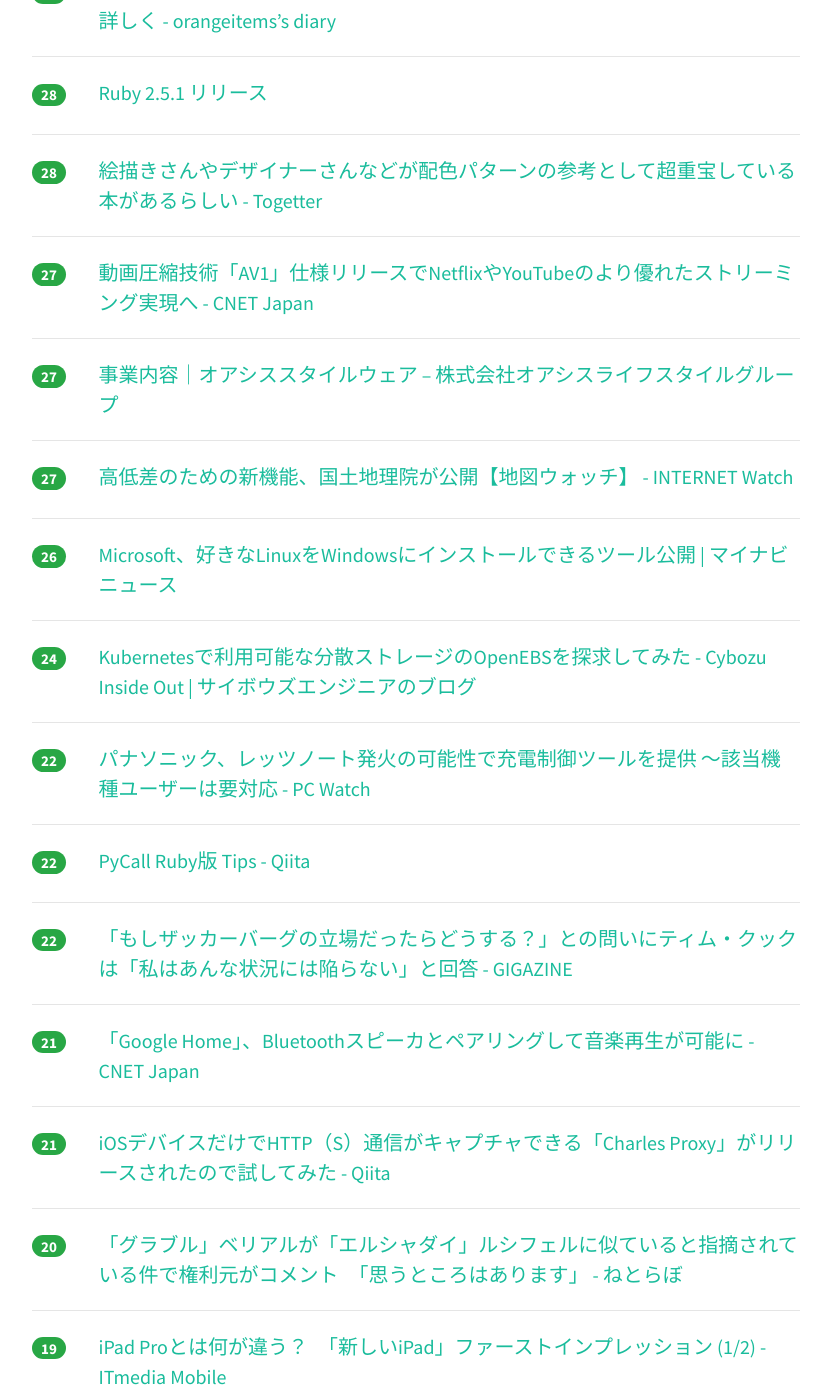
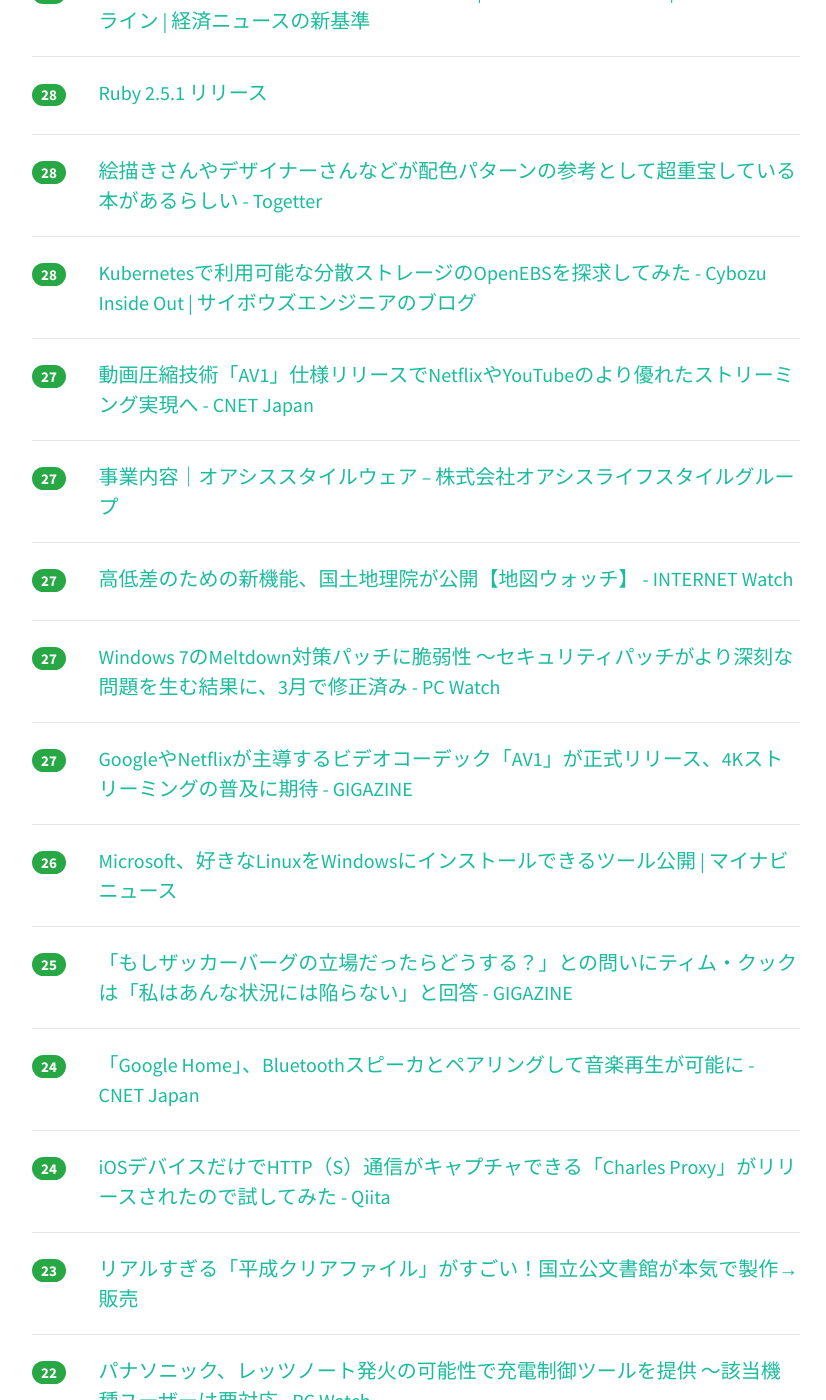
Before and after one commit to yatta47/hatena-matome-site, a Jekyll site: the page built from _posts/2018-03-29-hatena.md, in a window 1280 px wide and 1400 px high, scrolled down 3756 px. Shown: the whole window, without its empty margins (224-1050 px from the left). Built offline with Jekyll 4.4.1, drawn with Linux system fonts in a browser that asks for light colours; nearby versions of some CDN libraries; some of the changed text lies outside the part shown.

Commit message:
Updated 2018-03-29

```diff
--- a/_posts/2018-03-29-hatena.md
+++ b/_posts/2018-03-29-hatena.md
@@ -1,33 +1,33 @@
 ---
 layout: post
 title:  "2018-03-29 はてぶIT"
-date:   2018-03-29 18:03:10
+date:   2018-03-29 19:02:35
 tags: [it-hotentry]
 ---
-56 件のデータあり
+58 件のデータあり
 
 <hr><div class="row">
-<div class="col-1"><span class="badge badge-pill badge-success h2">681</span></div>
+<div class="col-1"><span class="badge badge-pill badge-success h2">709</span></div>
 <div class="col-11"><a href='http://d.hatena.ne.jp/Kango/20180328/1522253693' target='_blank'>ルーターの設定情報改ざんについてまとめてみた - piyolog</a></div>
 </div>
 <hr>
 <div class="row">
-<div class="col-1"><span class="badge badge-pill badge-success h2">574</span></div>
+<div class="col-1"><span class="badge badge-pill badge-success h2">609</span></div>
 <div class="col-11"><a href='http://kabumatome.doorblog.jp/archives/65915698.html' target='_blank'>ビリビリ動画が米ナスダックに上場、時価総額はニコニコ動画の親会社カドカワの4倍に : 市況かぶ全力２階建</a></div>
 </div>
 <hr>
 <div class="row">
-<div class="col-1"><span class="badge badge-pill badge-success h2">334</span></div>
+<div class="col-1"><span class="badge badge-pill badge-success h2">350</span></div>
 <div class="col-11"><a href='https://withnews.jp/article/f0180329000qq000000000000000W00g10701qq000017016A' target='_blank'>おじさんの心に芽生えた「美少女」　VRがもたらす、もう一つの未来 - withnews（ウィズニュース）</a></div>
 </div>
 <hr>
 <div class="row">
-<div class="col-1"><span class="badge badge-pill badge-success h2">306</span></div>
+<div class="col-1"><span class="badge badge-pill badge-success h2">324</span></div>
 <div class="col-11"><a href='https://qiita.com/ogapants/items/8a551ed3b16bcf0cc3ed' target='_blank'>「AndroidはiOSと同じデザインで！」と言われたときの対応案 - Qiita</a></div>
 </div>
 <hr>
 <div class="row">
-<div class="col-1"><span class="badge badge-pill badge-success h2">218</span></div>
+<div class="col-1"><span class="badge badge-pill badge-success h2">261</span></div>
 <div class="col-11"><a href='https://coliss.com/articles/build-websites/operation/javascript/javascript-in-14-minutes.html' target='_blank'>独学の人には特にオススメ！JavaScriptの基礎が一通り、14分ちょいで学べるチュートリアル | コリス</a></div>
 </div>
 <hr>
@@ -37,28 +37,33 @@ tags: [it-hotentry]
 </div>
 <hr>
 <div class="row">
-<div class="col-1"><span class="badge badge-pill badge-success h2">136</span></div>
+<div class="col-1"><span class="badge badge-pill badge-success h2">137</span></div>
 <div class="col-11"><a href='https://headlines.yahoo.co.jp/hl?a=20180328-00000079-asahi-soci' target='_blank'>ルーターにサイバー攻撃か　ネット接続で不具合相次ぐ （朝日新聞デジタル） - Yahoo!ニュース</a></div>
 </div>
 <hr>
 <div class="row">
-<div class="col-1"><span class="badge badge-pill badge-success h2">108</span></div>
+<div class="col-1"><span class="badge badge-pill badge-success h2">125</span></div>
 <div class="col-11"><a href='http://www.bokukoko.info/entry/2018/03/28/221026' target='_blank'>Ruby on Rails の魅力と思想 - ボクココ</a></div>
 </div>
 <hr>
 <div class="row">
-<div class="col-1"><span class="badge badge-pill badge-success h2">86</span></div>
+<div class="col-1"><span class="badge badge-pill badge-success h2">96</span></div>
+<div class="col-11"><a href='https://inside.pixiv.blog/usa/3841' target='_blank'>3/28に公開されたRubyの脆弱性情報についてのポエム的解説 - pixiv inside</a></div>
+</div>
+<hr>
+<div class="row">
+<div class="col-1"><span class="badge badge-pill badge-success h2">89</span></div>
 <div class="col-11"><a href='https://qiita.com/creaith/items/cde0cbf56c88021b534d' target='_blank'>フロントエンド・テストツール比較 Puppeteer #02テスト編 - Qiita</a></div>
 </div>
 <hr>
 <div class="row">
-<div class="col-1"><span class="badge badge-pill badge-success h2">85</span></div>
+<div class="col-1"><span class="badge badge-pill badge-success h2">86</span></div>
 <div class="col-11"><a href='https://speakerdeck.com/ogapants/androidhaiostotong-sitesainte-toyan-waretatokifalsetips' target='_blank'>「AndroidはiOSと同じデザインで！」と言われたときのTips // Speaker Deck</a></div>
 </div>
 <hr>
 <div class="row">
-<div class="col-1"><span class="badge badge-pill badge-success h2">84</span></div>
-<div class="col-11"><a href='https://inside.pixiv.blog/usa/3841' target='_blank'>3/28に公開されたRubyの脆弱性情報についてのポエム的解説 - pixiv inside</a></div>
+<div class="col-1"><span class="badge badge-pill badge-success h2">86</span></div>
+<div class="col-11"><a href='https://findy-code.io/engineer-lab/company-participation-as-second-job' target='_blank'>案外少ない「他社での副業OKな企業」ではなく、「副業エンジニア受け入れOKな企業」１０選 | Findy Engineer Lab</a></div>
 </div>
 <hr>
 <div class="row">
@@ -68,11 +73,11 @@ tags: [it-hotentry]
 <hr>
 <div class="row">
 <div class="col-1"><span class="badge badge-pill badge-success h2">77</span></div>
-<div class="col-11"><a href='https://findy-code.io/engineer-lab/company-participation-as-second-job' target='_blank'>案外少ない「他社での副業OKな企業」ではなく、「副業エンジニア受け入れOKな企業」１０選 | Findy Engineer Lab</a></div>
+<div class="col-11"><a href='https://haken.rikunabi.com/discovery/article/1148/' target='_blank'>「かんじゅくゴシック」に「うつくし明朝体」！女子向けサイトに最適なフリーフォントまとめ | ハッケン！リクナビ派遣</a></div>
 </div>
 <hr>
 <div class="row">
-<div class="col-1"><span class="badge badge-pill badge-success h2">72</span></div>
+<div class="col-1"><span class="badge badge-pill badge-success h2">76</span></div>
 <div class="col-11"><a href='https://togetter.com/li/1213138' target='_blank'>中国「ビリビリ動画」が米国で上場。「なぜニコニコ動画は、こうならなかった？」…という話 - Togetter</a></div>
 </div>
 <hr>
@@ -82,18 +87,13 @@ tags: [it-hotentry]
 </div>
 <hr>
 <div class="row">
-<div class="col-1"><span class="badge badge-pill badge-success h2">67</span></div>
-<div class="col-11"><a href='https://haken.rikunabi.com/discovery/article/1148/' target='_blank'>「かんじゅくゴシック」に「うつくし明朝体」！女子向けサイトに最適なフリーフォントまとめ | ハッケン！リクナビ派遣</a></div>
+<div class="col-1"><span class="badge badge-pill badge-success h2">64</span></div>
+<div class="col-11"><a href='https://gigazine.net/news/20180329-compress-hand-written-notes/' target='_blank'>画像のノイズを落としたり容量を小さくしたりするにはどのようなコードを書く必要があるのか？ - GIGAZINE</a></div>
 </div>
 <hr>
 <div class="row">
-<div class="col-1"><span class="badge badge-pill badge-success h2">53</span></div>
+<div class="col-1"><span class="badge badge-pill badge-success h2">55</span></div>
 <div class="col-11"><a href='http://toyokeizai.net/articles/-/214161' target='_blank'>複雑怪奇｢バス路線｣検索全国対応への道のり | ローカル線･公共交通 | 東洋経済オンライン | 経済ニュースの新基準</a></div>
-</div>
-<hr>
-<div class="row">
-<div class="col-1"><span class="badge badge-pill badge-success h2">53</span></div>
-<div class="col-11"><a href='https://gigazine.net/news/20180329-compress-hand-written-notes/' target='_blank'>画像のノイズを落としたり容量を小さくしたりするにはどのようなコードを書く必要があるのか？ - GIGAZINE</a></div>
 </div>
 <hr>
 <div class="row">
@@ -107,13 +107,13 @@ tags: [it-hotentry]
 </div>
 <hr>
 <div class="row">
-<div class="col-1"><span class="badge badge-pill badge-success h2">46</span></div>
-<div class="col-11"><a href='https://baigie.me/nippo/2018/03/28/how-to-proofread/' target='_blank'>編集者の経験から考える文章校正の仕方と注意すべきこと | ベイジの日報</a></div>
+<div class="col-1"><span class="badge badge-pill badge-success h2">49</span></div>
+<div class="col-11"><a href='http://tech.nikkeibp.co.jp/atcl/nxt/column/18/00138/032700035/' target='_blank'>流出NEMは「全額交換」が濃厚に、なぜ阻止できなかったか | 日経 xTECH（クロステック）</a></div>
 </div>
 <hr>
 <div class="row">
 <div class="col-1"><span class="badge badge-pill badge-success h2">46</span></div>
-<div class="col-11"><a href='http://tech.nikkeibp.co.jp/atcl/nxt/column/18/00138/032700035/' target='_blank'>流出NEMは「全額交換」が濃厚に、なぜ阻止できなかったか | 日経 xTECH（クロステック）</a></div>
+<div class="col-11"><a href='https://baigie.me/nippo/2018/03/28/how-to-proofread/' target='_blank'>編集者の経験から考える文章校正の仕方と注意すべきこと | ベイジの日報</a></div>
 </div>
 <hr>
 <div class="row">
@@ -137,7 +137,7 @@ tags: [it-hotentry]
 </div>
 <hr>
 <div class="row">
-<div class="col-1"><span class="badge badge-pill badge-success h2">36</span></div>
+<div class="col-1"><span class="badge badge-pill badge-success h2">37</span></div>
 <div class="col-11"><a href='https://dekiru.net/article/16533/' target='_blank'>【エクセル時短】印刷の残念な「文字切れ」をカンタン解消！ 一括で行の高さに余裕を作るワザ | Excel | できるネット</a></div>
 </div>
 <hr>
@@ -147,23 +147,28 @@ tags: [it-hotentry]
 </div>
 <hr>
 <div class="row">
+<div class="col-1"><span class="badge badge-pill badge-success h2">36</span></div>
+<div class="col-11"><a href='http://www.orangeitems.com/entry/2018/03/29/005227' target='_blank'>「ルーターにサイバー攻撃か　ネット接続で不具合相次ぐ」についてもう少し詳しく - orangeitems’s diary</a></div>
+</div>
+<hr>
+<div class="row">
+<div class="col-1"><span class="badge badge-pill badge-success h2">35</span></div>
+<div class="col-11"><a href='https://www.slideshare.net/ngzm/oauth-10-oauth-20-openid-connect' target='_blank'>アプリ開発で知っておきたい認証技術 - OAuth 1.0 + OAuth 2.0 + OpenID Connect -</a></div>
+</div>
+<hr>
+<div class="row">
 <div class="col-1"><span class="badge badge-pill badge-success h2">35</span></div>
 <div class="col-11"><a href='https://developer.ntt.com/ja/blog/878bdd00-c689-4fde-8473-fa93e8a96ba7' target='_blank'>GraphQL運営で考えるべきセキュリティ | NTT Communications Developer Portal</a></div>
 </div>
 <hr>
 <div class="row">
-<div class="col-1"><span class="badge badge-pill badge-success h2">33</span></div>
-<div class="col-11"><a href='https://www.huffingtonpost.jp/2018/03/28/cao-cao_a_23397290/' target='_blank'>「曹操の遺体確認」世界中で拡散 ⇒ 発表元とされた研究所が当惑「新発見なんですか？」</a></div>
+<div class="col-1"><span class="badge badge-pill badge-success h2">35</span></div>
+<div class="col-11"><a href='https://anond.hatelabo.jp/20180329124418' target='_blank'>ニートなの？</a></div>
 </div>
 <hr>
 <div class="row">
 <div class="col-1"><span class="badge badge-pill badge-success h2">33</span></div>
-<div class="col-11"><a href='https://anond.hatelabo.jp/20180329124418' target='_blank'>ニートなの？</a></div>
-</div>
-<hr>
-<div class="row">
-<div class="col-1"><span class="badge badge-pill badge-success h2">32</span></div>
-<div class="col-11"><a href='https://www.slideshare.net/ngzm/oauth-10-oauth-20-openid-connect' target='_blank'>アプリ開発で知っておきたい認証技術 - OAuth 1.0 + OAuth 2.0 + OpenID Connect -</a></div>
+<div class="col-11"><a href='https://www.huffingtonpost.jp/2018/03/28/cao-cao_a_23397290/' target='_blank'>「曹操の遺体確認」世界中で拡散 ⇒ 発表元とされた研究所が当惑「新発見なんですか？」</a></div>
 </div>
 <hr>
 <div class="row">
@@ -192,11 +197,6 @@ tags: [it-hotentry]
 </div>
 <hr>
 <div class="row">
-<div class="col-1"><span class="badge badge-pill badge-success h2">30</span></div>
-<div class="col-11"><a href='http://www.orangeitems.com/entry/2018/03/29/005227' target='_blank'>「ルーターにサイバー攻撃か　ネット接続で不具合相次ぐ」についてもう少し詳しく - orangeitems’s diary</a></div>
-</div>
-<hr>
-<div class="row">
 <div class="col-1"><span class="badge badge-pill badge-success h2">28</span></div>
 <div class="col-11"><a href='https://www.ruby-lang.org/ja/news/2018/03/28/ruby-2-5-1-released/' target='_blank'>Ruby 2.5.1 リリース</a></div>
 </div>
@@ -204,6 +204,11 @@ tags: [it-hotentry]
 <div class="row">
 <div class="col-1"><span class="badge badge-pill badge-success h2">28</span></div>
 <div class="col-11"><a href='https://togetter.com/li/1212982' target='_blank'>絵描きさんやデザイナーさんなどが配色パターンの参考として超重宝している本があるらしい - Togetter</a></div>
+</div>
+<hr>
+<div class="row">
+<div class="col-1"><span class="badge badge-pill badge-success h2">28</span></div>
+<div class="col-11"><a href='http://blog.cybozu.io/entry/2018/03/29/080000' target='_blank'>Kubernetesで利用可能な分散ストレージのOpenEBSを探求してみた - Cybozu Inside Out | サイボウズエンジニアのブログ</a></div>
 </div>
 <hr>
 <div class="row">
@@ -222,13 +227,38 @@ tags: [it-hotentry]
 </div>
 <hr>
 <div class="row">
+<div class="col-1"><span class="badge badge-pill badge-success h2">27</span></div>
+<div class="col-11"><a href='https://pc.watch.impress.co.jp/docs/news/1114158.html' target='_blank'>Windows 7のMeltdown対策パッチに脆弱性 ～セキュリティパッチがより深刻な問題を生む結果に、3月で修正済み - PC Watch</a></div>
+</div>
+<hr>
+<div class="row">
+<div class="col-1"><span class="badge badge-pill badge-success h2">27</span></div>
+<div class="col-11"><a href='https://gigazine.net/news/20180329-av1-release/' target='_blank'>GoogleやNetflixが主導するビデオコーデック「AV1」が正式リリース、4Kストリーミングの普及に期待 - GIGAZINE</a></div>
+</div>
+<hr>
+<div class="row">
 <div class="col-1"><span class="badge badge-pill badge-success h2">26</span></div>
 <div class="col-11"><a href='https://news.mynavi.jp/article/20180328-607196/' target='_blank'>Microsoft、好きなLinuxをWindowsにインストールできるツール公開 | マイナビニュース</a></div>
 </div>
 <hr>
 <div class="row">
+<div class="col-1"><span class="badge badge-pill badge-success h2">25</span></div>
+<div class="col-11"><a href='https://gigazine.net/news/20180329-tim-cook-on-facebook/' target='_blank'>「もしザッカーバーグの立場だったらどうする？」との問いにティム・クックは「私はあんな状況には陥らない」と回答 - GIGAZINE</a></div>
+</div>
+<hr>
+<div class="row">
 <div class="col-1"><span class="badge badge-pill badge-success h2">24</span></div>
-<div class="col-11"><a href='http://blog.cybozu.io/entry/2018/03/29/080000' target='_blank'>Kubernetesで利用可能な分散ストレージのOpenEBSを探求してみた - Cybozu Inside Out | サイボウズエンジニアのブログ</a></div>
+<div class="col-11"><a href='https://japan.cnet.com/article/35116861/' target='_blank'>「Google Home」、Bluetoothスピーカとペアリングして音楽再生が可能に - CNET Japan</a></div>
+</div>
+<hr>
+<div class="row">
+<div class="col-1"><span class="badge badge-pill badge-success h2">24</span></div>
+<div class="col-11"><a href='https://qiita.com/KatoJun/items/ad038e5521e9f2556f69' target='_blank'>iOSデバイスだけでHTTP（S）通信がキャプチャできる「Charles Proxy」がリリースされたので試してみた - Qiita</a></div>
+</div>
+<hr>
+<div class="row">
+<div class="col-1"><span class="badge badge-pill badge-success h2">23</span></div>
+<div class="col-11"><a href='https://www.buzzfeed.com/jp/kotahatachi/heisei-file' target='_blank'>リアルすぎる「平成クリアファイル」がすごい！国立公文書館が本気で製作→販売</a></div>
 </div>
 <hr>
 <div class="row">
@@ -242,21 +272,6 @@ tags: [it-hotentry]
 </div>
 <hr>
 <div class="row">
-<div class="col-1"><span class="badge badge-pill badge-success h2">22</span></div>
-<div class="col-11"><a href='https://gigazine.net/news/20180329-tim-cook-on-facebook/' target='_blank'>「もしザッカーバーグの立場だったらどうする？」との問いにティム・クックは「私はあんな状況には陥らない」と回答 - GIGAZINE</a></div>
-</div>
-<hr>
-<div class="row">
-<div class="col-1"><span class="badge badge-pill badge-success h2">21</span></div>
-<div class="col-11"><a href='https://japan.cnet.com/article/35116861/' target='_blank'>「Google Home」、Bluetoothスピーカとペアリングして音楽再生が可能に - CNET Japan</a></div>
-</div>
-<hr>
-<div class="row">
-<div class="col-1"><span class="badge badge-pill badge-success h2">21</span></div>
-<div class="col-11"><a href='https://qiita.com/KatoJun/items/ad038e5521e9f2556f69' target='_blank'>iOSデバイスだけでHTTP（S）通信がキャプチャできる「Charles Proxy」がリリースされたので試してみた - Qiita</a></div>
-</div>
-<hr>
-<div class="row">
 <div class="col-1"><span class="badge badge-pill badge-success h2">20</span></div>
 <div class="col-11"><a href='http://nlab.itmedia.co.jp/nl/articles/1803/28/news113.html' target='_blank'>「グラブル」ベリアルが「エルシャダイ」ルシフェルに似ていると指摘されている件で権利元がコメント　「思うところはあります」 - ねとらぼ</a></div>
 </div>
@@ -264,11 +279,6 @@ tags: [it-hotentry]
 <div class="row">
 <div class="col-1"><span class="badge badge-pill badge-success h2">19</span></div>
 <div class="col-11"><a href='http://www.itmedia.co.jp/mobile/articles/1803/28/news129.html' target='_blank'>iPad Proとは何が違う？　「新しいiPad」ファーストインプレッション (1/2) - ITmedia Mobile</a></div>
-</div>
-<hr>
-<div class="row">
-<div class="col-1"><span class="badge badge-pill badge-success h2">18</span></div>
-<div class="col-11"><a href='https://pc.watch.impress.co.jp/docs/news/1114158.html' target='_blank'>Windows 7のMeltdown対策パッチに脆弱性 ～セキュリティパッチがより深刻な問題を生む結果に、3月で修正済み - PC Watch</a></div>
 </div>
 <hr>
 <div class="row">
```
